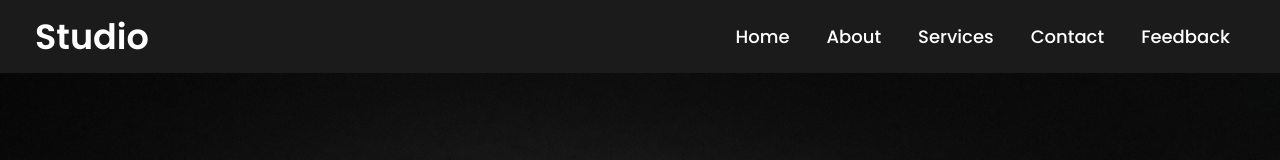
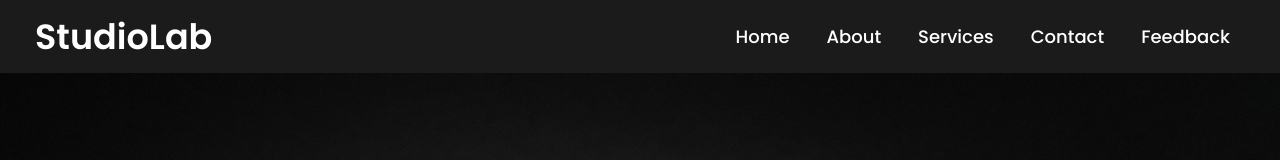
Before and after one commit to BalamuruganKubenthiran/studiopro, a plain HTML site: page index.html in a window 1280 px wide. Shown: the top 160 px of the page. Drawn offline with Linux system fonts and the light colour scheme.

Commit message:
Update index.html

```diff
--- a/index.html
+++ b/index.html
@@ -12,7 +12,7 @@
     <nav>
       <div class="menu">
         <div class="logo">
-          <a href="#">Studio</a>
+          <a href="#">StudioLab</a>
         </div>
         <ul>
           <li><a href="#">Home</a></li>
```
